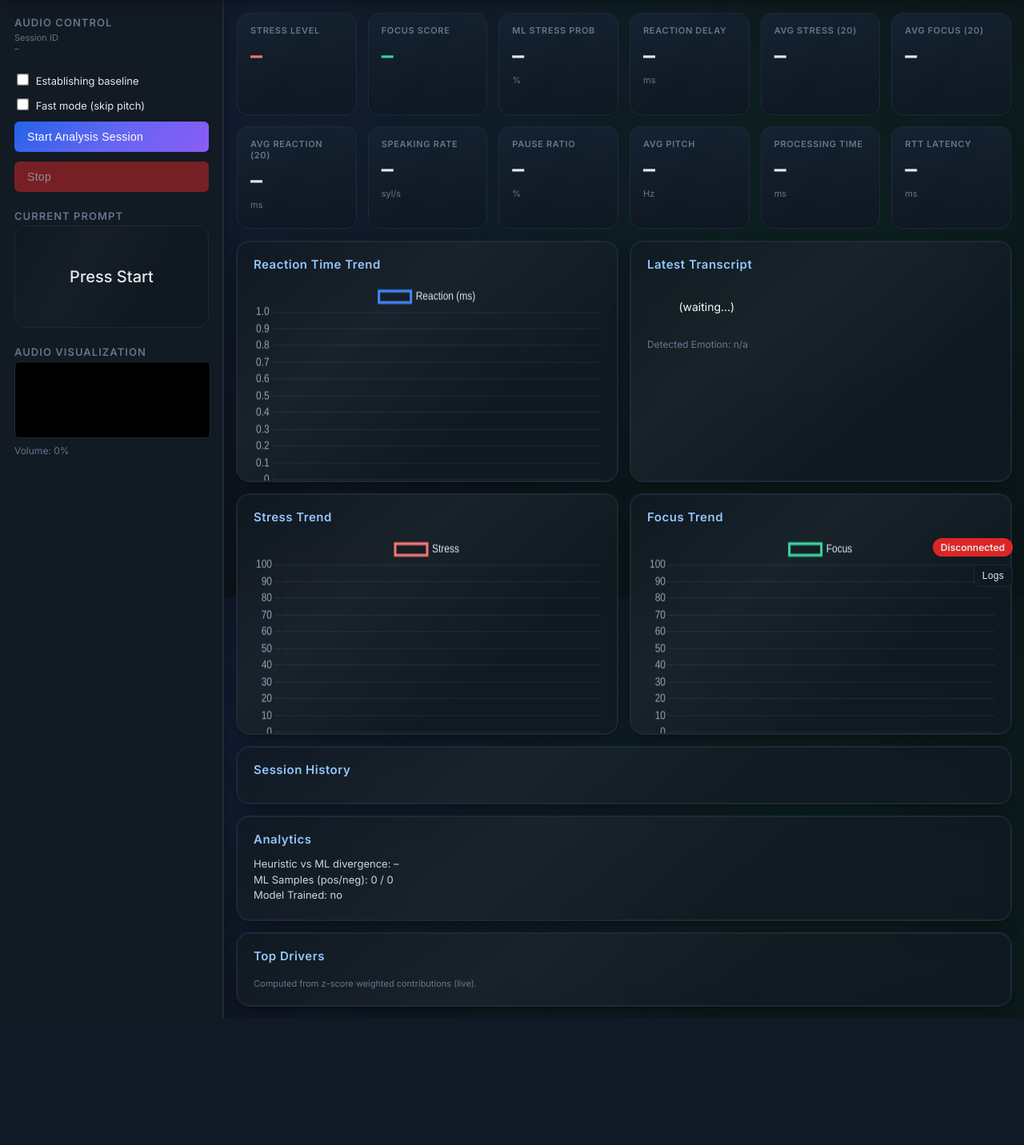
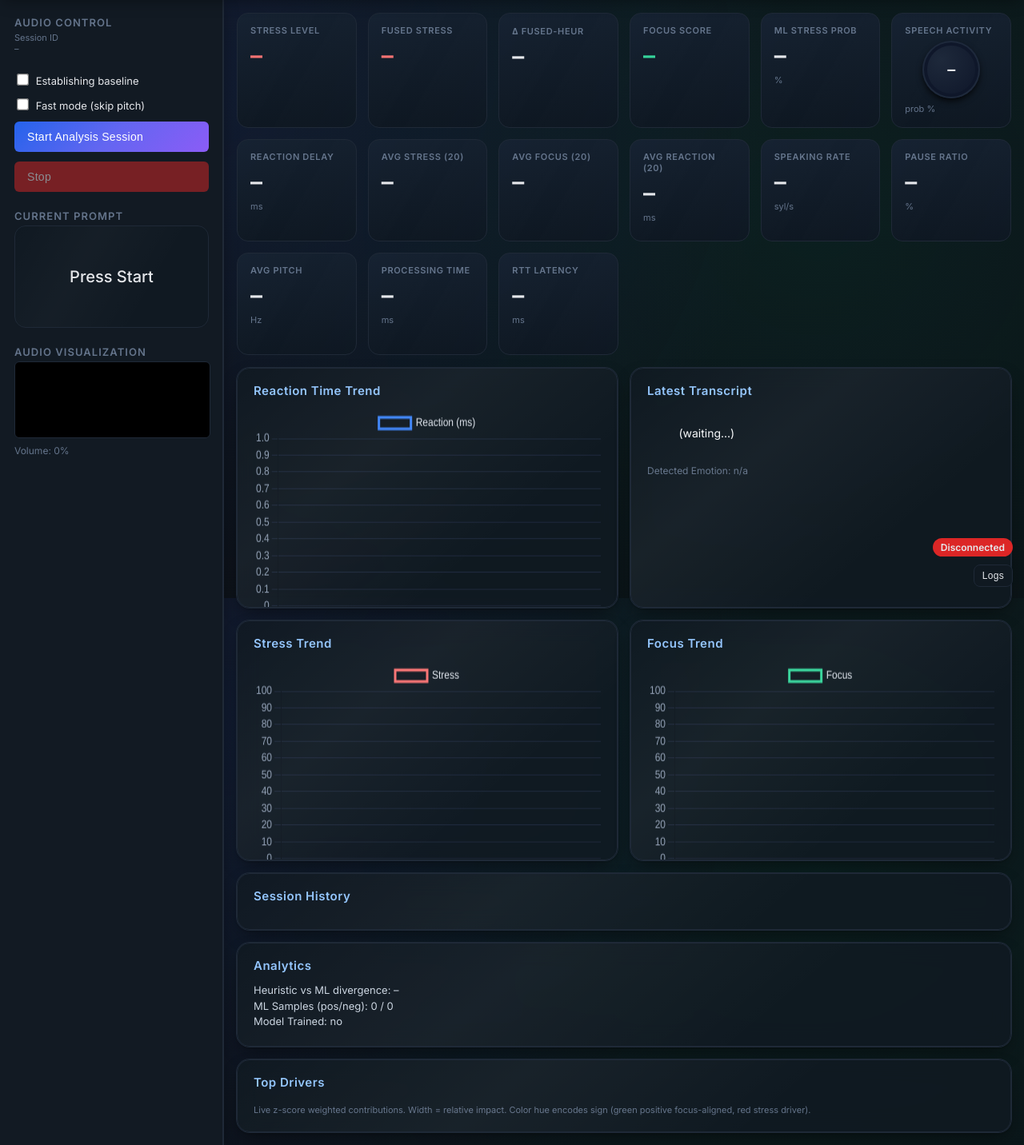
Before and after one commit to Sandipan2005/VENUS-AURA, a Flask app: page / in a window 1280 px wide. Shown: the part 52-1484 px from the top of the page at 80% size. Before the commit the page ends 1326 px from the top, so only its background shows below. Run offline with Flask 3, Linux system fonts and the light colour scheme; some libraries are stand-ins or nearby versions.

Commit message:
refactor: clean up code structure and improve readability

```diff
--- a/thought-lag-detector/static/css/styles.css
+++ b/thought-lag-detector/static/css/styles.css
@@ -389,6 +389,20 @@ input[type="checkbox"] {
   font-size: 11px;
   color: var(--text-dim);
 }
+.metric-value.delta-pos { color: #34d399; }
+.metric-value.delta-neg { color: #f87171; }
+.gauge { position: relative; width: 100%; flex:1; display:flex; align-items:center; justify-content:center; }
+.gauge-inner { width:72px; height:72px; border-radius:50%; background:conic-gradient(#334155 0deg, #0f172a 0deg); display:flex; align-items:center; justify-content:center; font-size:20px; font-weight:600; position:relative; box-shadow:inset 0 0 0 2px #1e293b, 0 4px 10px -2px #000; }
+.gauge-inner::after { content:""; position:absolute; inset:6px; border-radius:50%; background:radial-gradient(circle at 30% 30%, #1e293b, #0f172a); }
+.gauge-inner span { position:relative; z-index:2; }
+.gauge-sub { position:absolute; bottom:6px; font-size:9px; letter-spacing:0.5px; font-weight:600; text-transform:uppercase; opacity:0.8; z-index:3; }
+.driver-bars { display:flex; flex-direction:column; gap:6px; }
+.driver-bar { position:relative; height:32px; background:linear-gradient(90deg,#1e293b,#0f172a); border:1px solid var(--border); border-radius:8px; overflow:hidden; font-size:12px; display:flex; align-items:center; padding:0 8px; }
+.driver-bar-fill { position:absolute; inset:0; width:0%; background:linear-gradient(90deg,#ef4444,#f97316,#f59e0b); opacity:0.35; mix-blend-mode:screen; transition:width 0.6s ease; }
+.driver-bar.positive .driver-bar-fill { background:linear-gradient(90deg,#10b981,#34d399,#6ee7b7); }
+.driver-bar-label { position:relative; z-index:2; font-weight:500; letter-spacing:0.3px; }
+.driver-bar-value { margin-left:auto; position:relative; z-index:2; font-weight:600; }
+.driver-bar::after { content:""; position:absolute; inset:0; background:linear-gradient(120deg,transparent,rgba(255,255,255,0.08),transparent 70%); opacity:0.4; pointer-events:none; }
 .charts-grid {
   display: grid;
   grid-template-columns: 1fr 1fr;
--- a/thought-lag-detector/static/js/app.js
+++ b/thought-lag-detector/static/js/app.js
@@ -26,6 +26,8 @@ const baselineToggle = document.getElementById("baselineToggle");
 const fastModeToggle = document.getElementById("fastModeToggle");
 const reactionSpan = document.getElementById("reactionVal");
 const stressSpan = document.getElementById("stressVal");
+const stressFusedSpan = document.getElementById("stressFusedVal");
+const stressDeltaSpan = document.getElementById("stressDeltaVal");
 const focusSpan = document.getElementById("focusVal");
 const mlStressSpan = document.getElementById("mlStressVal");
 const sylRateSpan = document.getElementById("sylRateVal");
@@ -185,6 +187,12 @@ function ensureSocket() {
   });
   socket.on("disconnect", () => setStatus("Disconnected", "offline"));
   socket.on("analysis_result", (p) => applyResult(p, true));
+  socket.on("transcript_update", (p) => {
+    if (!p || !sessionActive) return;
+    if (p.refined_transcript && latestTranscript) {
+      latestTranscript.textContent = p.refined_transcript + " (refined)";
+    }
+  });
   socket.on("provisional_score", (p) => {
     if (!p || !sessionActive) return;
     if (p.scores && p.scores.stress != null) {
@@ -215,6 +223,23 @@ function ensureSocket() {
       else if (lvl > 0.04) emotionSpan.textContent = "engaged";
       else emotionSpan.textContent = "calm";
     }
+    if (p.speech_prob != null) {
+      const gp = document.getElementById("speechProbGauge");
+      const gv = document.getElementById("speechProbVal");
+      const gs = document.getElementById("speechStableFlag");
+      if (gp && gv) {
+        const pct = Math.round(p.speech_prob * 100);
+        gv.textContent = pct.toString();
+        const inner = gp.querySelector('.gauge-inner');
+        if (inner) {
+          inner.style.background = `conic-gradient(var(--success) 0deg, var(--success) ${pct*3.6}deg, #1e293b ${pct*3.6}deg 360deg)`;
+        }
+        if (gs) {
+          gs.textContent = p.speech_stable ? 'stable' : '…';
+          gs.style.color = p.speech_stable ? '#34d399' : '#64748b';
+        }
+      }
+    }
   });
 }
 
@@ -235,6 +260,17 @@ function applyResult(payload, fromSocket = false) {
     stressSpan.textContent = scores.stress.toFixed
       ? scores.stress.toFixed(1)
       : scores.stress;
+  if (scores.stress_fused != null && stressFusedSpan) {
+    stressFusedSpan.textContent = scores.stress_fused.toFixed
+      ? scores.stress_fused.toFixed(1)
+      : scores.stress_fused;
+    if (scores.stress != null && stressDeltaSpan) {
+      const delta = scores.stress_fused - scores.stress;
+      stressDeltaSpan.textContent = (delta >= 0 ? '+' : '') + delta.toFixed(1);
+      stressDeltaSpan.classList.remove('delta-pos','delta-neg');
+      stressDeltaSpan.classList.add(delta >= 0 ? 'delta-pos' : 'delta-neg');
+    }
+  }
   if (scores.focus != null)
     focusSpan.textContent = scores.focus.toFixed
       ? scores.focus.toFixed(1)
@@ -295,6 +331,7 @@ function applyResult(payload, fromSocket = false) {
     latestTranscript.textContent = transcript || "(empty)";
   // Driver list update
   const driverUl = document.getElementById("driverList");
+  const driverBars = document.getElementById("driverBars");
   if (driverUl && scores.drivers) {
     driverUl.innerHTML = "";
     scores.drivers.forEach(([k, v]) => {
@@ -302,6 +339,31 @@ function applyResult(payload, fromSocket = false) {
       li.textContent = `${k} ${v.toFixed ? v.toFixed(2) : v}`;
       driverUl.appendChild(li);
     });
+    if (driverBars) {
+      driverBars.innerHTML = '';
+      // compute max abs for normalization
+      let maxAbs = 0;
+      scores.drivers.forEach(([_, v]) => { if (Math.abs(v) > maxAbs) maxAbs = Math.abs(v); });
+      maxAbs = maxAbs || 1;
+      scores.drivers.slice(0,8).forEach(([k,v]) => {
+        const bar = document.createElement('div');
+        bar.className = 'driver-bar' + (v < 0 ? '' : ' positive');
+        const fill = document.createElement('div');
+        fill.className = 'driver-bar-fill';
+        const pct = Math.min(100, Math.round((Math.abs(v)/maxAbs)*100));
+        fill.style.width = pct + '%';
+        const label = document.createElement('div');
+        label.className = 'driver-bar-label';
+        label.textContent = k;
+        const val = document.createElement('div');
+        val.className = 'driver-bar-value';
+        val.textContent = (v >=0?'+':'') + (v.toFixed? v.toFixed(2): v);
+        bar.appendChild(fill);
+        bar.appendChild(label);
+        bar.appendChild(val);
+        driverBars.appendChild(bar);
+      });
+    }
   }
   // Baseline bands: once baseline_means available add shaded region mean±std
   if (scores.baseline_means && scores.baseline_stds) {
--- a/thought-lag-detector/templates/index.html
+++ b/thought-lag-detector/templates/index.html
@@ -53,6 +53,14 @@
         <div class="metric-value red" id="stressVal">–</div>
       </div>
       <div class="metric-card">
+        <div class="metric-label">Fused Stress</div>
+        <div class="metric-value red" id="stressFusedVal">–</div>
+      </div>
+      <div class="metric-card">
+        <div class="metric-label">Δ Fused-Heur</div>
+        <div class="metric-value" id="stressDeltaVal">–</div>
+      </div>
+      <div class="metric-card">
         <div class="metric-label">Focus Score</div>
         <div class="metric-value green" id="focusVal">–</div>
       </div>
@@ -60,6 +68,16 @@
         <div class="metric-label">ML Stress Prob</div>
         <div class="metric-value" id="mlStressVal">–</div>
         <div class="metric-sub">%</div>
+      </div>
+      <div class="metric-card">
+        <div class="metric-label">Speech Activity</div>
+        <div class="gauge" id="speechProbGauge">
+          <div class="gauge-inner">
+            <span id="speechProbVal">–</span>
+            <div class="gauge-sub" id="speechStableFlag"> </div>
+          </div>
+        </div>
+        <div class="metric-sub">prob %</div>
       </div>
       <div class="metric-card">
         <div class="metric-label">Reaction Delay</div>
@@ -158,10 +176,9 @@
     </div>
     <div class="panel">
       <h3>Top Drivers</h3>
-      <ul id="driverList" class="history-list" style="max-height: 140px"></ul>
-      <div class="text-muted" style="font-size: 11px; margin-top: 6px">
-        Computed from z-score weighted contributions (live).
-      </div>
+  <div id="driverBars" class="driver-bars"></div>
+  <ul id="driverList" class="history-list" style="display:none; max-height: 140px"></ul>
+  <div class="text-muted" style="font-size: 11px; margin-top: 6px">Live z-score weighted contributions. Width = relative impact. Color hue encodes sign (green positive focus-aligned, red stress driver).</div>
     </div>
   </div>
 </div>
```
